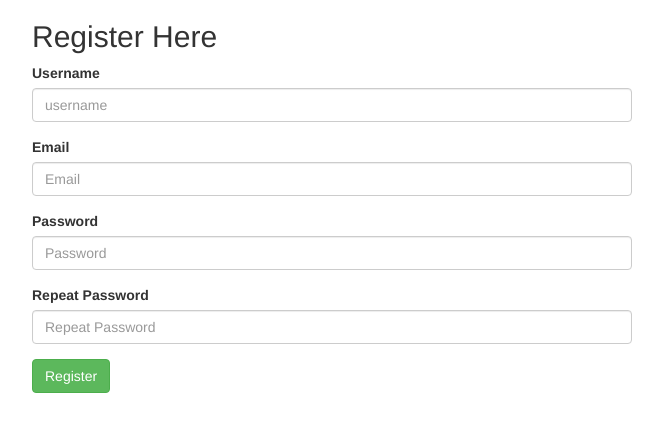
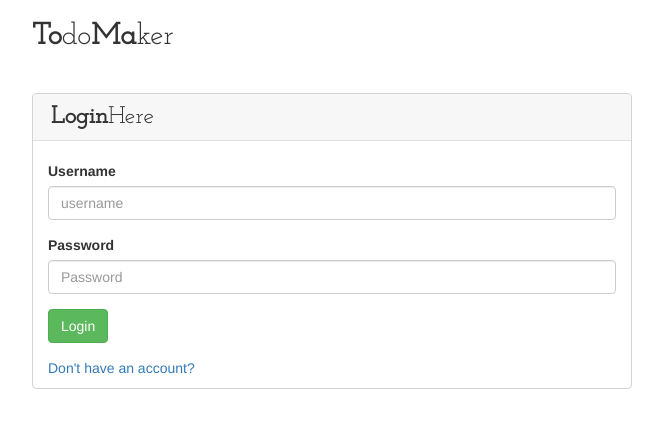
Before and after one commit to helladarion/php-laravel, a PHP site: page /login.php in a window 1280 px wide. Shown: the top 432 px of the page, without its empty margins (308-971 px from the left). Run offline with PHP 8.4, Linux system fonts and the light colour scheme; some libraries are stand-ins or nearby versions.

Commit message:
Login and Register forms and password Hash

```diff
--- a/html/classes/class.ManageUsers.php
+++ b/html/classes/class.ManageUsers.php
@@ -19,9 +19,14 @@
     }
 
     function loginUsers($username, $password) {
-      $query = $this->link->query("SELECT * FROM users WHERE username = '$username' AND password = '$password'");
-      $rowcount = $query->rowCount();
-      return $rowcount;
+      $db_password = $this->link->query("SELECT password FROM users WHERE username = '$username'")->fetchAll()[0]['password'];
+      if (password_verify($password, $db_password))
+      {
+        $query = $this->link->query("SELECT * FROM users WHERE username = '$username'");
+        $rowcount = $query->rowCount();
+        return $rowcount;
+      }
+      return 0;
     }
 
     function getUserInfo($username) {
--- a/html/css/style.css
+++ b/html/css/style.css
@@ -2,3 +2,25 @@
     width: 600px;
     margin: auto;
 }
+.content h2 {
+  font-family: 'Josefin Slab', serif;
+}
+.brand h3 {
+  background-color: #f7f7f7;
+  font-family: 'Josefin Slab', serif;
+  border-bottom: 1px solid #E0E0E0;
+  padding: 10px 10px 10px 18px;
+  border-radius: 4px 4px 0px 0px;
+  margin-top: 0px;
+}
+.wrapper {
+  margin-top: 40px;
+  border: 1px solid lightgrey;
+  border-radius: 4px;
+}
+.wrapper form {
+  padding: 10px 15px 10px 15px;
+}
+#register_form {
+  display: none;
+}
--- a/html/libs/login_users.php
+++ b/html/libs/login_users.php
@@ -1,8 +1,19 @@
 <?php
+  //Show errors
+  error_reporting(E_ALL);
+  ini_set('display_errors', 1);
+
+  function console_log( $data ){
+    echo '<script>';
+    echo 'console.log('. json_encode( $data ) .')';
+    echo '</script>';
+  }
+  //End Debug Error functions
+
+  include_once('classes/class.ManageUsers.php');
   if(isset($_POST['register']))
   {
     session_start();
-    include_once('classes/class.ManageUsers.php');
     $users = new ManageUsers();
 
     $username = $_POST['username'];
@@ -30,11 +41,12 @@
       $check_availability = $users->getUserInfo($username);
       if($check_availability == 0)
       {
+        $password = password_hash($password, PASSWORD_DEFAULT);
         $register_user = $users->registerUsers($username, $password, $email, $ip_address, $time, $date);
         if($register_user == 1)
         {
-          $make_sessions = $users->getUserInfo($username);
-          foreach ($make_sessions as $userSessions)
+          $make_session = $users->getUserInfo($username);
+          foreach ($make_session as $userSessions)
           {
             $_SESSION['todo_name'] = $userSessions['username'];
             if(isset($_SESSION['todo_name']))
@@ -42,7 +54,7 @@
               header("location: index.php");
             }
           }
-          print_r($make_sessions);
+          print_r($make_session);
         }
       }
       else
@@ -52,5 +64,40 @@
     }
   }
 
+  if(isset($_POST['login']))
+  {
+    session_start();
+    $username = $_POST['login_username'];
+    $password = $_POST['login_password'];
+
+    if(empty($username) || empty($password))
+    {
+      $error = 'All fields are required';
+    }
+    else
+    {
+        $login_user = new ManageUsers();
+        $auth_user = $login_user->loginUsers($username, $password);
+
+        if($auth_user == 1)
+        {
+          $make_session = $login_user->getUserInfo($username);
+
+          foreach ($make_session as $userSessions)
+          {
+            $_SESSION['todo_name'] = $userSessions['username'];
+            if(isset($_SESSION['todo_name']))
+            {
+              header("location: index.php");
+            }
+          }
+          print_r($make_session);
+        }
+        else
+        {
+          $error = 'Invalid Credentials';
+        }
+    }
+  }
 
  ?>
--- a/html/login.php
+++ b/html/login.php
@@ -3,6 +3,8 @@
 <html>
   <head>
     <meta charset="utf-8">
+    <link rel="stylesheet" href="https://cdnjs.cloudflare.com/ajax/libs/animate.css/3.5.2/animate.min.css">
+    <link href="https://fonts.googleapis.com/css?family=Josefin+Slab" rel="stylesheet">
     <link href="https://maxcdn.bootstrapcdn.com/bootstrap/3.3.7/css/bootstrap.min.css" rel="stylesheet" integrity="sha384-BVYiiSIFeK1dGmJRAkycuHAHRg32OmUcww7on3RYdg4Va+PmSTsz/K68vbdEjh4u" crossorigin="anonymous">
     <script
 			  src="https://code.jquery.com/jquery-3.2.1.min.js"
@@ -10,12 +12,56 @@
 			  crossorigin="anonymous"></script>
         <link rel="stylesheet" href="/css/style.css">
     <title>Todo Maker</title>
+    <script>
+      $(() => {
+        $('#show_register').click(() => {
+          $('#login_form').hide()
+          $('#register_form').show()
+          return false;
+        })
+        $('#show_login').click(() => {
+          $('#login_form').show()
+          $('#register_form').hide()
+          return false;
+        })
+      })
+    </script>
   </head>
   <body>
     <div class="content">
+      <h2><strong>To</strong>do<strong>Ma</strong>ker</h2>
+    </div>
+    <div class="content">
         <?php if(isset($error)) {echo '<div class="alert alert-danger" role="alert">'.$error.'</div>';} ?>
+    </div>
+    <div id="login_form">
+      <div class="content wrapper">
+          <div class="brand">
+            <h3><strong>Login</strong>Here</h3>
+          </div>
           <form class="" action="login.php" method="post">
-          <h2>Register Here</h2>
+            <div class="form-group">
+              <label for="Username">Username</label>
+              <input type="text" name="login_username" class="form-control" placeholder="username">
+            </div>
+            <div class="form-group">
+              <label for="Password">Password</label>
+              <input type="password" name="login_password" class="form-control" placeholder="Password">
+            </div>
+            <div class="form-group">
+              <input type="submit" name="login" class="btn btn-success" value="Login" id="login">
+            </div>
+            <a href="#" id="show_register">Don't have an account?</a>
+          </form>
+        </div>
+    </div>
+
+    <div id="register_form">
+      <div class="content wrapper">
+          <div class="brand">
+            <h3><strong>Register</strong>Here</h3>
+          </div>
+          <form class="" action="login.php" method="post">
             <div class="form-group">
               <label for="Username">Username</label>
               <input type="text" name="username" class="form-control" placeholder="username">
@@ -35,10 +81,11 @@
             <div class="form-group">
               <input type="submit" name="register" class="btn btn-success" value="Register" id="register">
             </div>
+            <a href="#" id="show_login">Already have an account?</a>
           </form>
+      </div>
+    </div>
 
 
-
-    </div>
   </body>
 </html>
```
Lines whose indentation alone changed are shown as unchanged.
